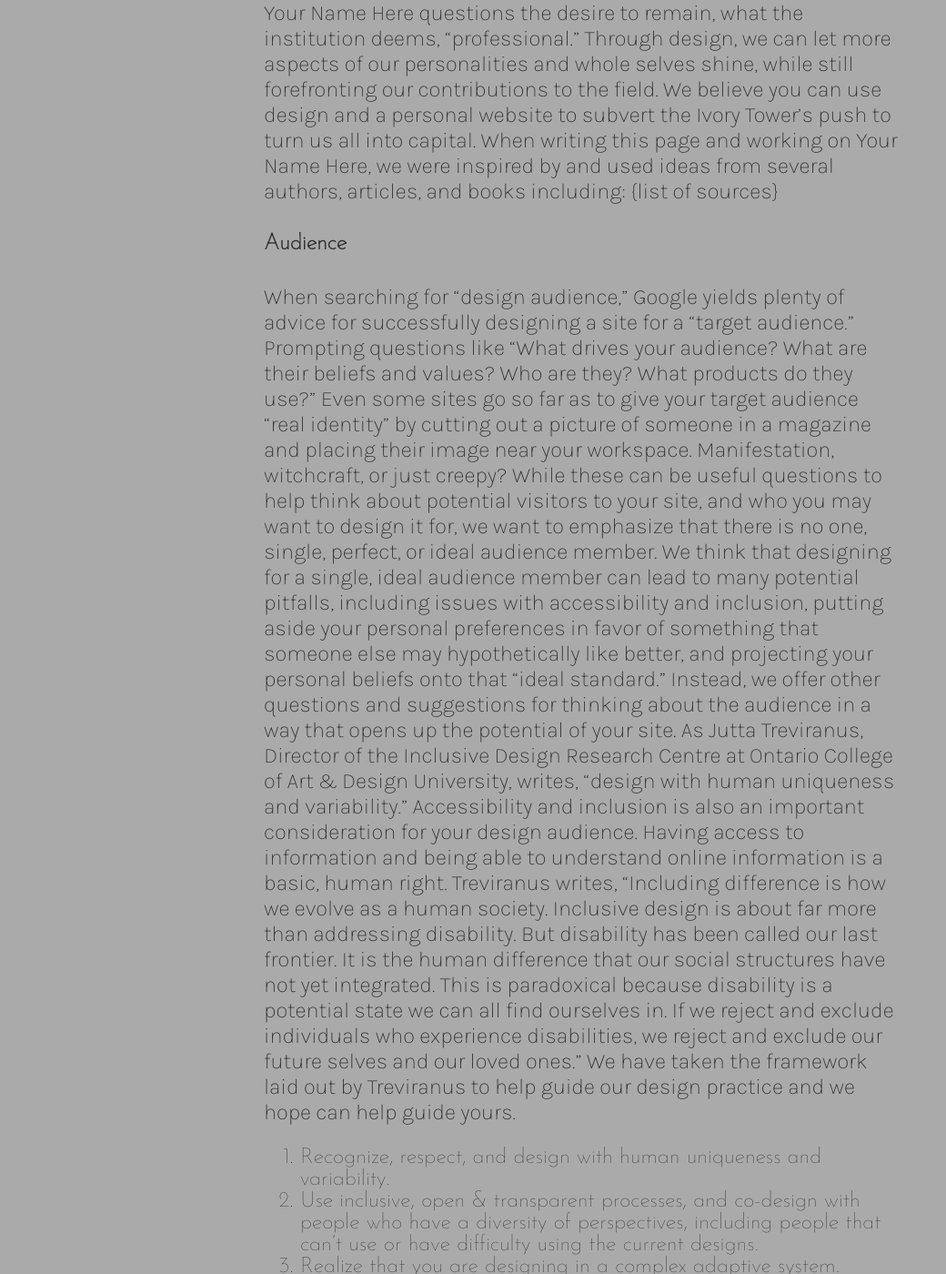
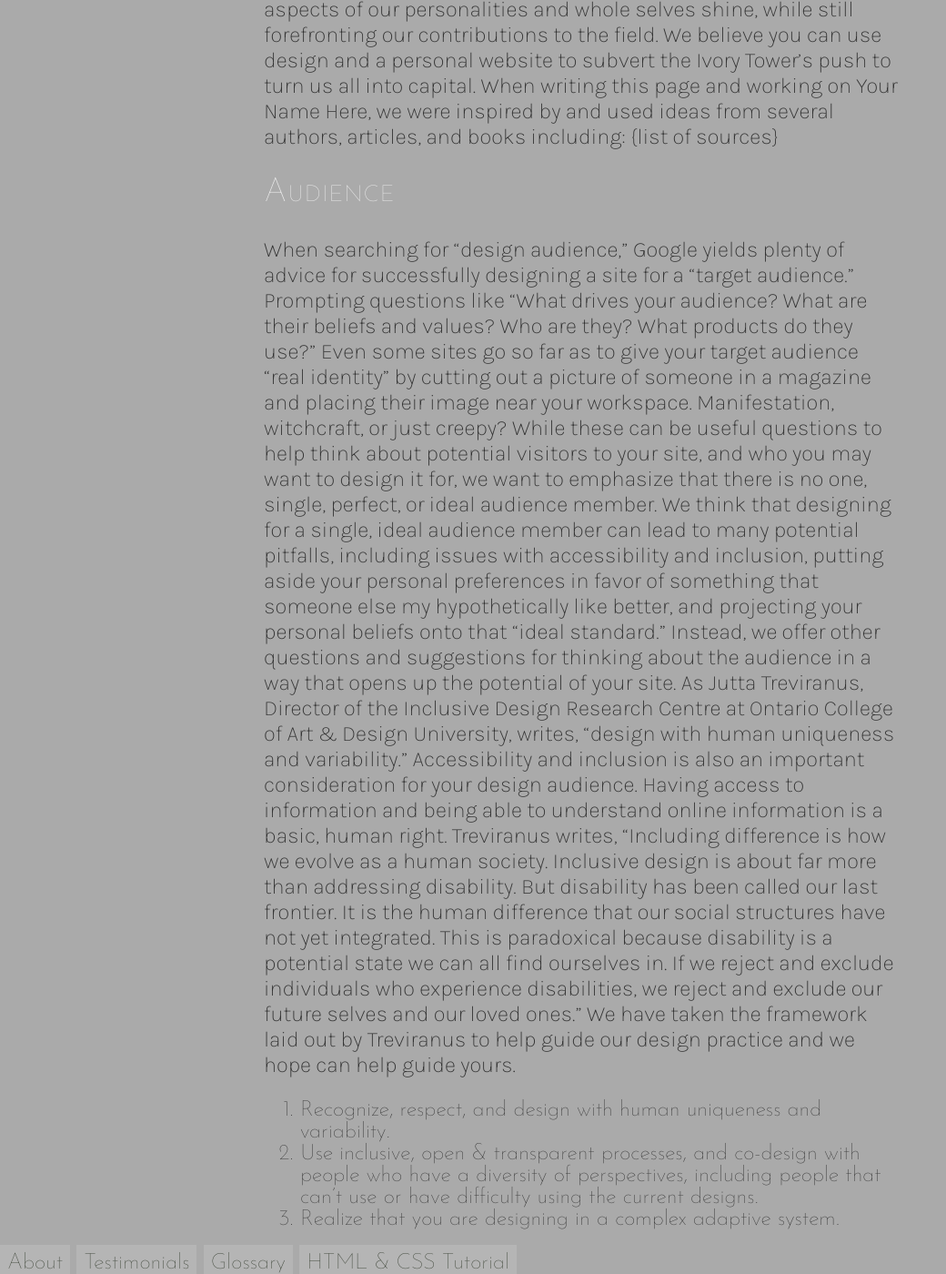
Before and after one commit to scholarslab/brackets, a Jekyll site: the page built from design-ethos.html, in a window 1280 px wide and 1400 px high, scrolled down 1544 px. Shown: the whole window at 91% size, without its empty margins (0-1040 px from the left). Built offline with Jekyll 4.4.1, drawn with Linux system fonts in a browser that asks for light colours.

Commit message:
Corrects headings on Design Ethos page.

```diff
--- a/design-ethos.html
+++ b/design-ethos.html
@@ -2,10 +2,8 @@
 layout: lesson
 title: Design Ethos
 ---
-<h2> Design Ethos </h2>
-
-<h4>
-By “Design Ethos” we mean design ethics, the guiding principles of design, and what questions to consider when designing. </h4>
+<p>
+By “Design Ethos” we mean design ethics, the guiding principles of design, and what questions to consider when designing. </p>
 
 <p>
 Why is design important?
@@ -15,7 +13,7 @@
 With this in mind, we’ve selected a few key ideas to our design ethos in creating this page and our personal sites. These concepts have impacted our framing of the project and we hope they help you to communicate your own design ethos.
 </p>
 
-<h4> On “Professionalism” </h4>
+<h2> On “Professionalism” </h2>
 
 <p> As graduate students, we are often told that it is our responsibility to convey a certain type of “professionalism” which usually means to simplify our individual personalities and our work to comply with the unattainable, “Ivory Tower'' standard . To strip away our whole selves into just our successful academic selves, or in essence, to turn ourselves into markable capital. As stated in The Undercommons, </p>
 
@@ -27,11 +25,11 @@
 
 When writing this page and working on Your Name Here, we were inspired by and used ideas from several authors, articles, and books including: {list of sources} </p>
 
-<h4> Audience </h4>
+<h2> Audience </h2>
 
 <p> When searching for “design audience,” Google yields plenty of advice for successfully designing a site for a “target audience.” Prompting questions like “What drives your audience? What are their beliefs and values? Who are they? What products do they use?” Even some sites go so far as to give your target audience  “real identity” by cutting out a picture of someone in a magazine and placing their image near your workspace. Manifestation, witchcraft, or just creepy?
 
-While these can be useful questions to help think about potential visitors to your site, and who you may want to design it for, we want to emphasize that there is no one, single, perfect, or ideal audience member. We think that designing for a single, ideal audience member can lead to many potential pitfalls, including issues with accessibility and inclusion, putting aside your personal preferences in favor of something that someone else may hypothetically like better, and projecting your personal beliefs onto that “ideal standard.” Instead, we offer other questions and suggestions for thinking about the audience in a way that opens up the potential of your site. As Jutta Treviranus, Director of the Inclusive Design Research Centre at Ontario College of Art & Design University, writes, “design with human uniqueness and variability.”
+While these can be useful questions to help think about potential visitors to your site, and who you may want to design it for, we want to emphasize that there is no one, single, perfect, or ideal audience member. We think that designing for a single, ideal audience member can lead to many potential pitfalls, including issues with accessibility and inclusion, putting aside your personal preferences in favor of something that someone else my hypothetically like better, and projecting your personal beliefs onto that “ideal standard.” Instead, we offer other questions and suggestions for thinking about the audience in a way that opens up the potential of your site. As Jutta Treviranus, Director of the Inclusive Design Research Centre at Ontario College of Art & Design University, writes, “design with human uniqueness and variability.”
 
 Accessibility and inclusion is also an important consideration for your design audience. Having access to information and being able to understand online information is a basic, human right. Treviranus writes, “Including difference is how we evolve as a human society. Inclusive design is about far more than addressing disability. But disability has been called our last frontier. It is the human difference that our social structures have not yet integrated. This is paradoxical because disability is a potential state we can all find ourselves in. If we reject and exclude individuals who experience disabilities, we reject and exclude our future selves and our loved ones.”
 
```
